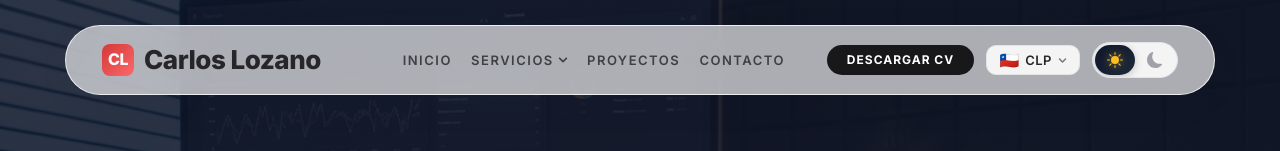
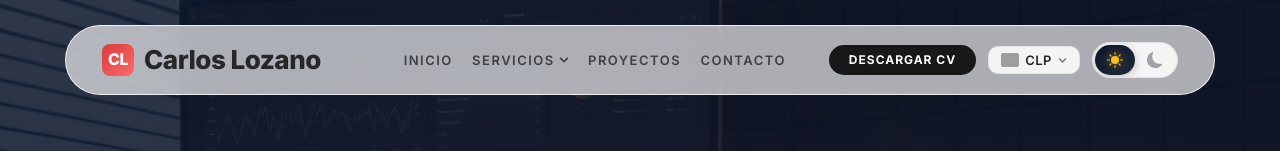
Before and after one commit to CarlosL-Code/Portafolio_react, a React (Vite) app: page / in a window 1280 px wide. Shown: the top 151 px of the page. Built offline with nearby package versions, Linux system fonts and the light colour scheme; grey boxes are pictures that could not be loaded.

Commit message:
Solucionar renderizado de banderas en Windows usando imágenes de FlagCDN

```diff
--- a/src/componentes/layout/Header.jsx
+++ b/src/componentes/layout/Header.jsx
@@ -107,13 +107,21 @@ const Header = ({ currency, setCurrency }) => {
                 onClick={() => setIsCurrencyOpen(!isCurrencyOpen)}
                 aria-label="Seleccionar Moneda"
               >
-                <span className="currency-flag">{currency === 'CLP' ? '🇨🇱' : currency === 'USD' ? '🇺🇸' : '🇦🇷'}</span>
+                <span className="currency-flag" style={{ display: 'flex', alignItems: 'center' }}>
+                  <img
+                    src={`https://flagcdn.com/w20/${currency === 'CLP' ? 'cl' : currency === 'USD' ? 'us' : 'ar'}.png`}
+                    srcSet={`https://flagcdn.com/w40/${currency === 'CLP' ? 'cl' : currency === 'USD' ? 'us' : 'ar'}.png 2x`}
+                    width="18"
+                    alt={currency}
+                    style={{ borderRadius: '2px' }}
+                  />
+                </span>
                 <span className="currency-code">{currency}</span>
                 <FaChevronDown className={`currency-chevron ${isCurrencyOpen ? 'open' : ''}`} />
               </button>
               {isCurrencyOpen && (
                 <div className="currency-menu">
-                  {[{code: 'CLP', flag: '🇨🇱', name: 'Peso Chileno'}, {code: 'USD', flag: '🇺🇸', name: 'Dólar US'}, {code: 'ARS', flag: '🇦🇷', name: 'Peso Argentino'}].map(opt => (
+                  {[{code: 'CLP', img: 'cl', name: 'Peso Chileno'}, {code: 'USD', img: 'us', name: 'Dólar US'}, {code: 'ARS', img: 'ar', name: 'Peso Argentino'}].map(opt => (
                     <button
                       key={opt.code}
                       className={`currency-option ${currency === opt.code ? 'active' : ''}`}
@@ -123,7 +131,15 @@ const Header = ({ currency, setCurrency }) => {
                         closeMenu();
                       }}
                     >
-                      <span className="currency-flag">{opt.flag}</span>
+                      <span className="currency-flag" style={{ display: 'flex', alignItems: 'center' }}>
+                        <img
+                          src={`https://flagcdn.com/w20/${opt.img}.png`}
+                          srcSet={`https://flagcdn.com/w40/${opt.img}.png 2x`}
+                          width="20"
+                          alt={opt.name}
+                          style={{ borderRadius: '2px' }}
+                        />
+                      </span>
                       <div className="currency-option-text">
                         <span className="currency-option-code">{opt.code}</span>
                         <span className="currency-option-name">{opt.name}</span>
```
